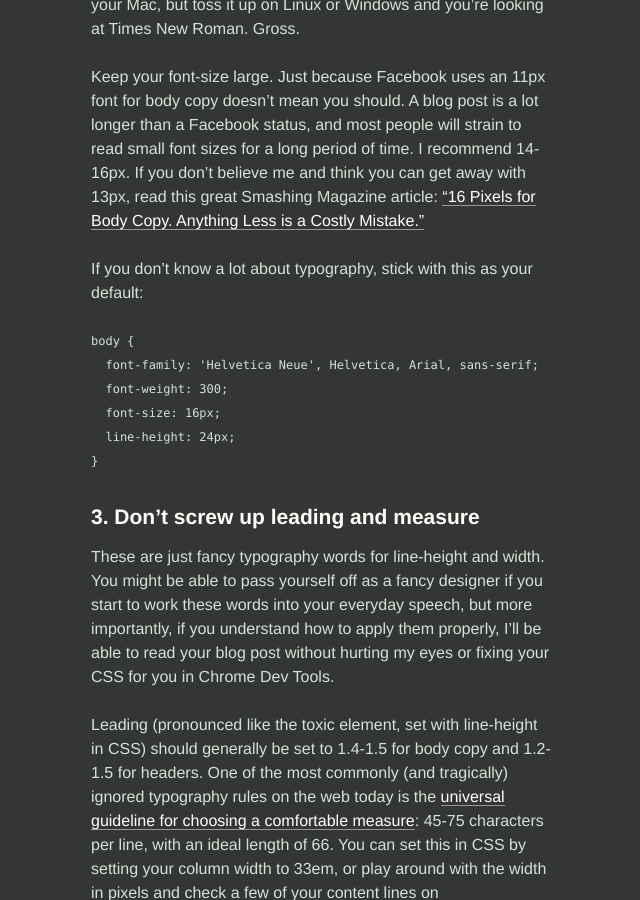
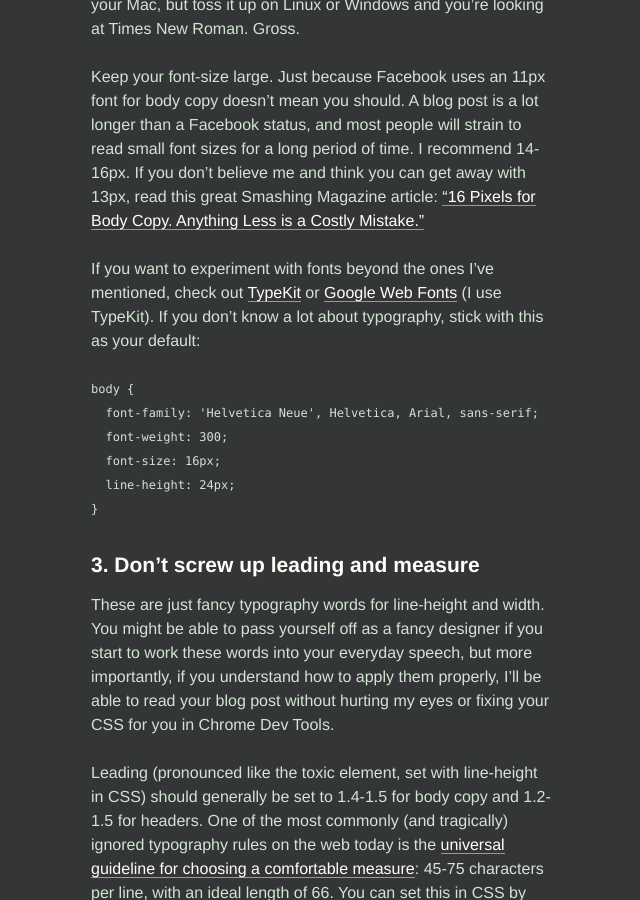
Before and after one commit to samgro/samgro.github.com, a Jekyll site: the page built from _posts/2012-02-19-blog-design-101.md, in a window 1280 px wide and 900 px high, scrolled down 1286 px. Shown: the whole window, without its empty margins (295-935 px from the left). Built offline with Jekyll 4.4.1, drawn with Linux system fonts in a browser that asks for light colours; nearby versions of some CDN libraries; comment, search, counter and statistics services are not loaded.

```diff
--- a/_posts/2012-02-19-blog-design-101.md
+++ b/_posts/2012-02-19-blog-design-101.md
@@ -16,7 +16,7 @@ Pick a font and font size that are highly readable and cross platform. Helvetica
 Keep your font-size large. Just because Facebook uses an 11px font for body copy doesn't mean you should. A blog post is a lot longer than a Facebook status, and most people will strain to read small font sizes for a long period of time. I recommend 14-16px. If you don't believe me and think you can get away with 13px, read this great Smashing Magazine article: <a href='http://www.smashingmagazine.com/2011/10/07/16-pixels-body-copy-anything-less-costly-mistake/' target='_blank'>"16 Pixels for Body Copy. Anything Less is a Costly Mistake."</a>
 
 
-If you don't know a lot about typography, stick with this as your default:
+If you want to experiment with fonts beyond the ones I've mentioned, check out <a href='http://www.typekit.com/'>TypeKit</a> or <a href='http://www.google.com/webfonts'>Google Web Fonts</a> (I use TypeKit). If you don't know a lot about typography, stick with this as your default:
 
 
     body {
```
Also changed, not shown: _posts/2012-02-19-clear-bugs.md (added, +13 -0 lines).
